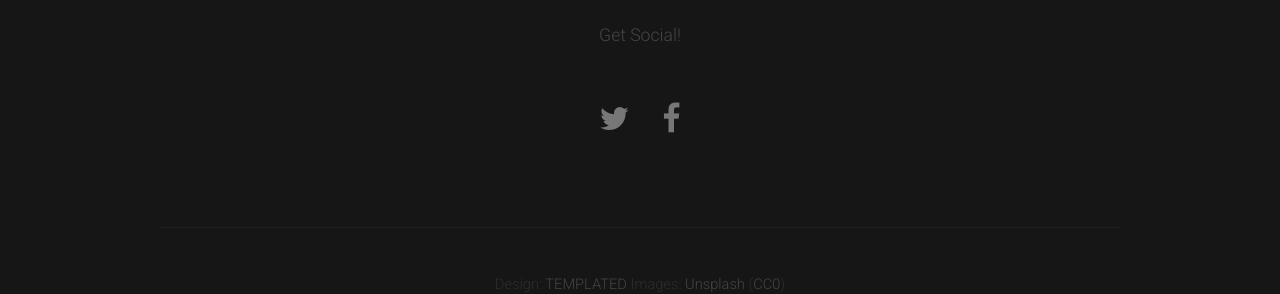
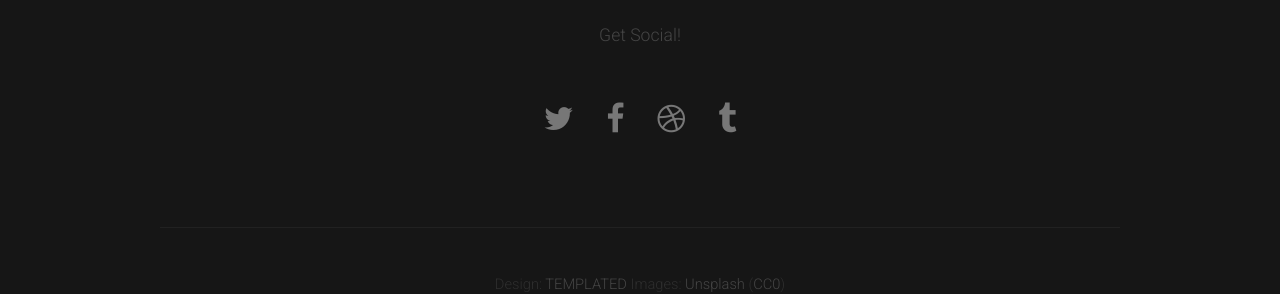
Before and after one commit to Synotrek/SynotrekWebsite, a Jekyll site: the page built from index.html, in a window 1280 px wide. Shown: the part 2417-2711 px from the top of the page. Built offline with Jekyll 4.4.1, drawn with Linux system fonts in a browser that asks for light colours; nearby versions of some CDN libraries; library files that are not in the unit come from our copies.

Commit message:
Update index.html

```diff
--- a/index.html
+++ b/index.html
@@ -94,8 +94,8 @@ bodyclass: homepage
 					<ul class="contact">
 						<li><a href="https://twitter.com/synotrek" class="fa fa-twitter"><span>Twitter</span></a></li>
 						<li class="active"><a href="https://www.facebook.com/Synotrek" class="fa fa-facebook"><span>Facebook</span></a></li>
-						<!--li><a href="#" class="fa fa-dribbble"><span>Pinterest</span></a></li>
-						<li><a href="#" class="fa fa-tumblr"><span>Google+</span></a></li-->
+						<li><a href="#" class="fa fa-dribbble"><span>Pinterest</span></a></li>
+						<li><a href="#" class="fa fa-tumblr"><span>Google+</span></a></li>
 					</ul>
 				</section>
 			</div>
```
